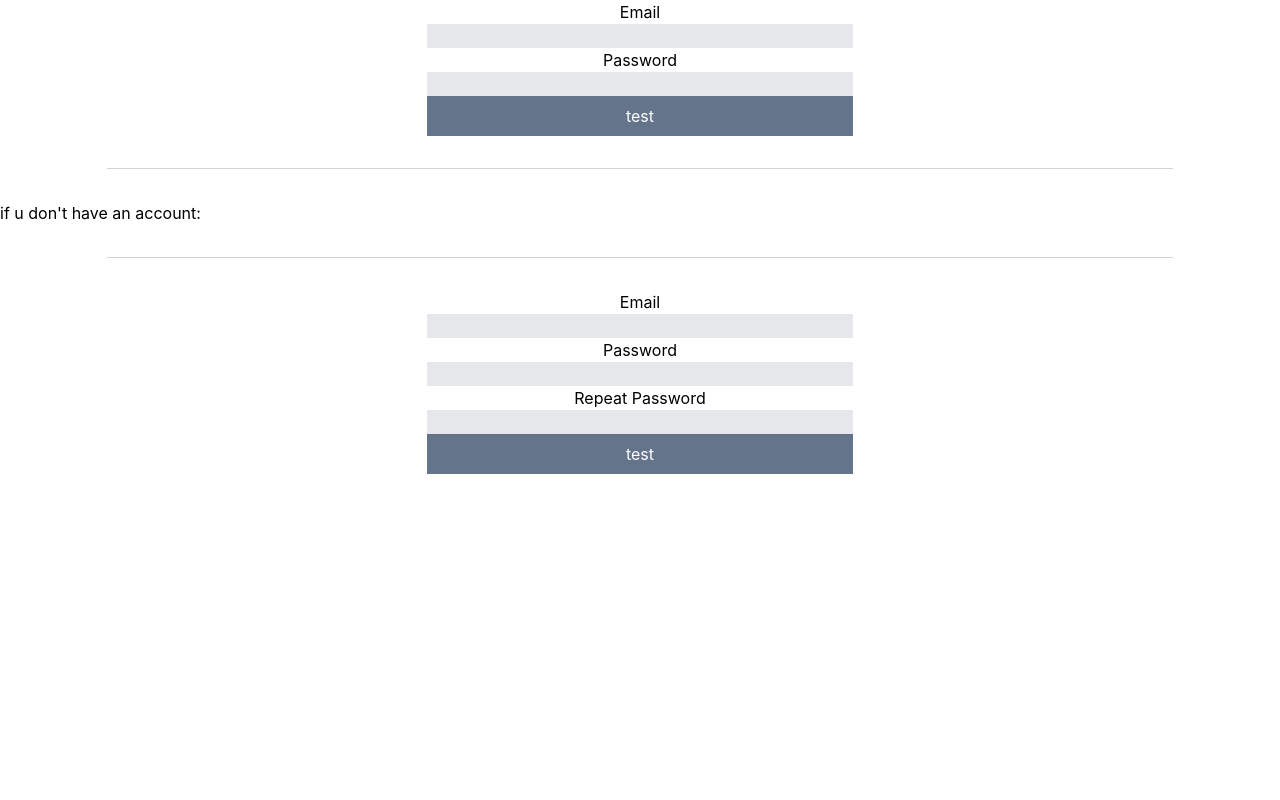
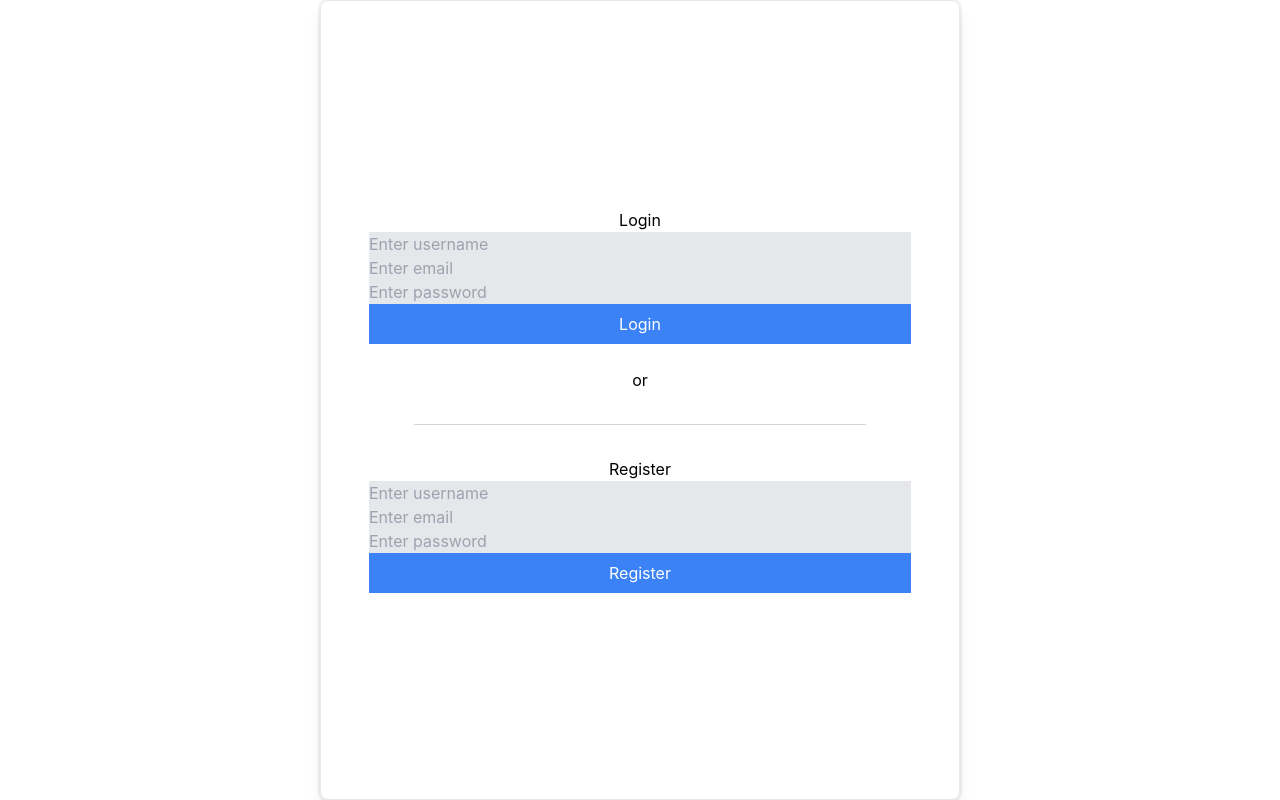
Before and after one commit to BartoszWeselak/dashboard-react, a React (Create React App) app in the folder dashboard/: page /auth/login in a window 1280 px wide. Built offline with nearby package versions, Linux system fonts and the light colour scheme.

Commit message:
Fix auth layout

```diff
--- a/dashboard/src/app/index.tsx
+++ b/dashboard/src/app/index.tsx
@@ -1,5 +1,3 @@
-import SessionComponent from "../features/auth/Session";
-import { AuthProvider } from "../hooks/auth-context";
 import { AppRouter } from "./router";
 
 const App = () => {
--- a/dashboard/src/app/routes/auth/login.tsx
+++ b/dashboard/src/app/routes/auth/login.tsx
@@ -1,9 +1,18 @@
 import React from "react";
 import { useAuth } from "../../../hooks/auth-context";
 import { AuthLayout } from "../../../layout/auth-layout";
+import { LoginForm } from "../../../features/auth/login-form";
 
 export const LoginRoute = () => {
   const { user } = useAuth();
 
-  return <AuthLayout></AuthLayout>;
+  return (
+    <AuthLayout>
+      <LoginForm
+        onSucces={function (): void {
+          throw new Error("Function not implemented.");
+        }}
+      ></LoginForm>
+    </AuthLayout>
+  );
 };
--- a/dashboard/src/app/routes/landing.tsx
+++ b/dashboard/src/app/routes/landing.tsx
@@ -1,5 +1,3 @@
-import Login from "../../features/auth/Login";
-import SessionComponent from "../../features/auth/Session";
 import { Card, CardDescription } from "../../components/Card";
 import { useAuth } from "../../hooks/auth-context";
 import { ContentLayout } from "../../layout/content-layout";
--- a/dashboard/src/features/auth/Login.tsx
+++ /dev/null
@@ -1,26 +0,0 @@
-import React, { useState } from "react";
-import { useAuth } from "../../hooks/auth-context";
-
-const Login = () => {
-  const [username, setUsername] = useState("");
-  const { login } = useAuth();
-
-  const handleLogin = () => {
-    login(username);
-  };
-
-  return (
-    <div>
-      <h2>Login</h2>
-      <input
-        type="text"
-        value={username}
-        onChange={(e) => setUsername(e.target.value)}
-        placeholder="Enter username"
-      />
-      <button onClick={handleLogin}>Login</button>
-    </div>
-  );
-};
-
-export default Login;
--- a/dashboard/src/features/auth/Session.tsx
+++ /dev/null
@@ -1,21 +0,0 @@
-import React from "react";
-import { useAuth } from "../../hooks/auth-context";
-import Login from "./Login";
-
-const SessionComponent = () => {
-  const { user, logout } = useAuth();
-
-  return (
-    <div>
-      {user ? (
-        <div>
-          <button onClick={logout}>Logout</button>
-        </div>
-      ) : (
-        <Login />
-      )}
-    </div>
-  );
-};
-
-export default SessionComponent;
--- a/dashboard/src/features/auth/login-form.tsx
+++ b/dashboard/src/features/auth/login-form.tsx
@@ -1,9 +1,78 @@
-import React from "react";
+import React, { useState } from "react";
+import { useAuth } from "../../hooks/auth-context";
+import { Form } from "../../components/Form";
+import { Input } from "../../components/Input";
+import { Button } from "../../components/Button";
+import { Divider } from "../../components/Divider";
 
 interface LoginFormProps {
   onSucces: () => void;
 }
 
 export const LoginForm = ({ onSucces }: LoginFormProps) => {
-  return <p>test</p>;
+  const [username, setUsername] = useState("");
+  const [email, setEmail] = useState("");
+  const [password, setPassword] = useState("");
+
+  const { login } = useAuth();
+
+  const handleLogin = () => {
+    login(username, email, password);
+  };
+
+  return (
+    <>
+      <Form>
+        <h1>Login</h1>
+        <Input
+          type="text"
+          value={username}
+          onChange={(e) => setUsername(e.target.value)}
+          placeHolder="Enter username"
+        />
+
+        <Input
+          type="text"
+          value={email}
+          onChange={(e) => setEmail(e.target.value)}
+          placeHolder="Enter email"
+        />
+
+        <Input
+          type="text"
+          value={password}
+          onChange={(e) => setPassword(e.target.value)}
+          placeHolder="Enter password"
+        />
+        <Button onClick={handleLogin}>Login</Button>
+      </Form>
+      <br />
+      <p>or</p>
+      <Divider />
+      <Form>
+        <h1>Register</h1>
+        <Input
+          type="text"
+          value={username}
+          onChange={(e) => setUsername(e.target.value)}
+          placeHolder="Enter username"
+        />
+
+        <Input
+          type="text"
+          value={email}
+          onChange={(e) => setEmail(e.target.value)}
+          placeHolder="Enter email"
+        />
+
+        <Input
+          type="text"
+          value={password}
+          onChange={(e) => setPassword(e.target.value)}
+          placeHolder="Enter password"
+        />
+        <Button onClick={handleLogin}>Register</Button>
+      </Form>
+    </>
+  );
 };
--- a/dashboard/src/hooks/auth-context.tsx
+++ b/dashboard/src/hooks/auth-context.tsx
@@ -8,11 +8,13 @@ import React, {
 
 interface User {
   username: string;
+  email: string;
+  password: string;
 }
 
 interface AuthContextType {
   user: User | null;
-  login: (username: string) => void;
+  login: (username: string, email: string, password: string) => void;
   logout: () => void;
 }
 
@@ -32,8 +34,8 @@ export const AuthProvider = ({ children }: AuthProviderProps) => {
     }
   }, []);
 
-  const login = (username: string) => {
-    const user = { username };
+  const login = (username: string, email: string, password: string) => {
+    const user = { username, email, password };
     setUser(user);
     localStorage.setItem("user", JSON.stringify(user));
   };
--- a/dashboard/src/index.tsx
+++ b/dashboard/src/index.tsx
@@ -5,7 +5,6 @@ import reportWebVitals from "./reportWebVitals";
 import App from "./app";
 import "./App.css";
 import { AuthProvider } from "./hooks/auth-context";
-import SessionComponent from "./features/auth/Session";
 
 const root = ReactDOM.createRoot(
   document.getElementById("root") as HTMLElement
--- a/dashboard/src/layout/auth-layout.tsx
+++ b/dashboard/src/layout/auth-layout.tsx
@@ -3,46 +3,20 @@ import React from "react";
 import { Input } from "../components/Input";
 import { Button } from "../components/Button";
 import { Divider } from "../components/Divider";
+import { twMerge } from "tailwind-merge";
+import { Card } from "../components/Card";
 
-export const AuthLayout = () => {
+interface AuthLayoutProps {
+  children?: React.ReactNode;
+  className?: string;
+}
+
+export const AuthLayout = ({ children, className }: AuthLayoutProps) => {
   return (
-    <div>
-      <LoginLayout />
-      <Divider />
-      <p>if u don't have an account:</p>
-      <Divider />
-      <RegisterLayout />
-    </div>
+    <Card size={"half"} className="h-screen">
+      <div className={twMerge("flex flex-col text-center m-8 p-4", className)}>
+        {children}
+      </div>
+    </Card>
   );
 };
-
-const RegisterLayout = () => {
-  return (
-    <div className="flex-col text-center gap-4 ">
-      <p>Email</p>
-      <Input className="w-1/3" />
-
-      <p>Password</p>
-      <Input className="w-1/3" />
-      <p>Repeat Password</p>
-      <Input className="w-1/3" />
-      <p></p>
-
-      <Button className="bg-slate-500 w-1/3">test</Button>
-    </div>
-  );
-};
-
-const LoginLayout = () => {
-  return (
-    <div className="flex-col text-center gap-4 ">
-      <p>Email</p>
-      <Input className="w-1/3" />
-
-      <p>Password</p>
-      <Input className="w-1/3" />
-      <p></p>
-      <Button className="bg-slate-500 w-1/3">test</Button>
-    </div>
-  );
-};
--- a/dashboard/src/layout/dashboard-layout.tsx
+++ b/dashboard/src/layout/dashboard-layout.tsx
@@ -13,7 +13,6 @@ import { NotificationBar, Notification } from "../components/Notification";
 import { useAuth } from "../hooks/auth-context";
 import { Modal } from "../components/Modal";
 import { Button } from "../components/Button";
-import SessionComponent from "../features/auth/Session";
 
 interface DashboardLayoutProps {
   children?: React.ReactNode;
@@ -37,7 +36,7 @@ export const DashboardLayout = ({ children }: DashboardLayoutProps) => {
               </AvatarBox>
             </Link>
           ) : (
-            <Link src="">
+            <Link src="/auth/login">
               <AvatarBox>
                 <Avatar src="https://picsum.photos/200" />
                 <p className="content-center">Please log in</p>
@@ -52,8 +51,14 @@ export const DashboardLayout = ({ children }: DashboardLayoutProps) => {
             </DropdownItem>
             <DropdownItem src="https://picsum.photos/200">Admin</DropdownItem>
             {user ? (
-              <DropdownItem src="https://picsum.photos/200">
-                <Button onClick={logout}>Logout</Button>
+              <DropdownItem>
+                <Button
+                  variant={"danger"}
+                  className="rounded-xl"
+                  onClick={logout}
+                >
+                  Logout
+                </Button>
               </DropdownItem>
             ) : (
               <></>
```
